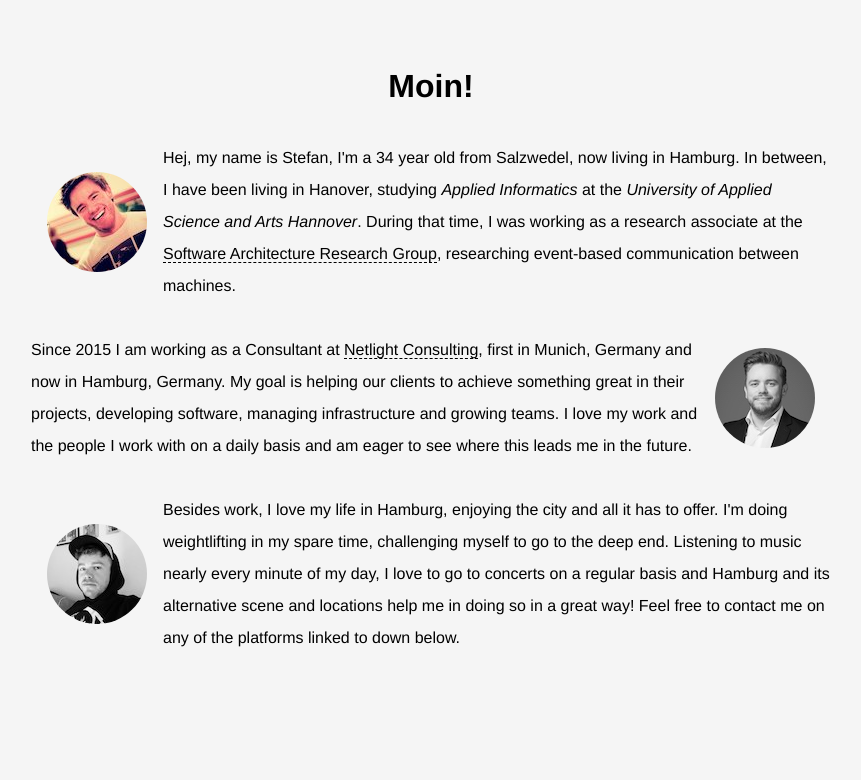
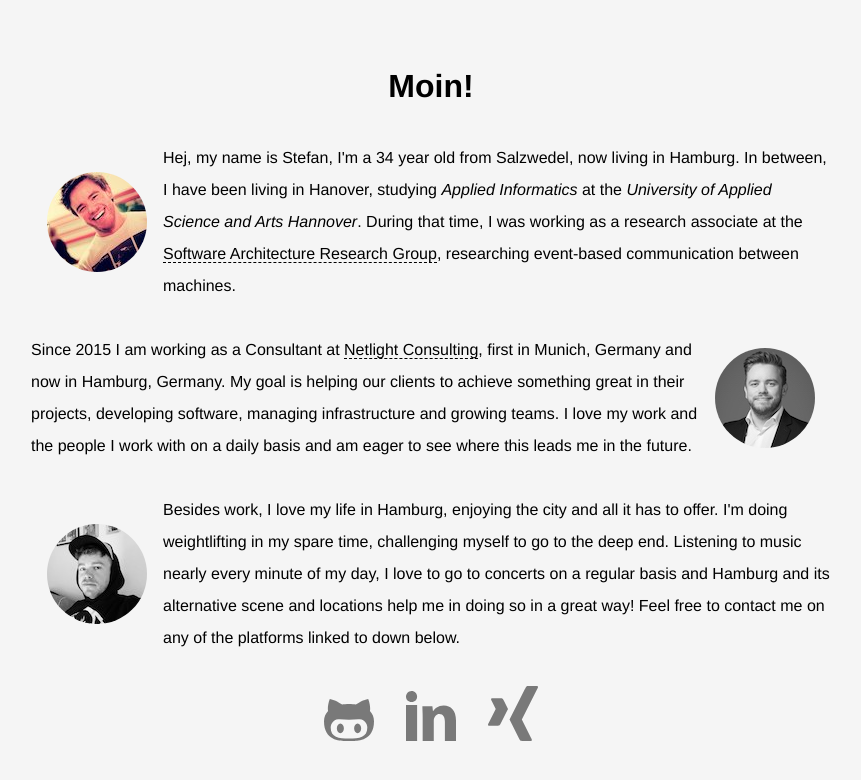
Before and after one commit to stehefan/home, a Next.js app: page / in a window 1280 px wide. Shown: the top 780 px of the page, without its empty margins (209-1070 px from the left). Built offline with nearby package versions, Linux system fonts and the light colour scheme.

Commit message:
Add social icons to index page

```diff
--- /dev/null
+++ b/components/SocialIcon/SocialIcon.module.scss
@@ -0,0 +1,19 @@
+.socialIcon {
+
+  margin: 0 1rem;
+
+  &__image {
+    display: block;
+    transition: ease-in .25s;
+    opacity: .5;
+
+    &:hover {
+      opacity: 1;
+    }
+  }
+
+  &__link {
+    border-bottom: none;
+    display: block;
+  }
+}
--- /dev/null
+++ b/components/SocialIcon/SocialIcon.module.tsx
@@ -0,0 +1,22 @@
+import styles from './SocialIcon.module.scss';
+import React from 'react';
+
+type SocialIconProps = {
+    name: string;
+    href: string;
+};
+
+const capitalizeName = (name) => {
+    return name.charAt(0).toUpperCase() + name.slice(1)
+}
+
+const SocialIcon: React.FC<SocialIconProps> = ({href, name}) => {
+    return <span className={styles.socialIcon}>
+        <a href={href} className={styles.socialIcon__link} target='_blank'>
+            <img width={50} className={styles.socialIcon__image} src={`/${name}.svg`}
+                 alt={`Link to ${capitalizeName(name)}`}/>
+        </a>
+    </span>
+};
+
+export default SocialIcon;
--- /dev/null
+++ b/components/SocialIconList/SocialIconList.module.scss
@@ -0,0 +1,9 @@
+.socialIconList {
+  display: flex;
+  justify-content: space-evenly;
+  align-items: flex-end;
+
+  @media (min-width: 850px) {
+    justify-content: center;
+  }
+}
--- /dev/null
+++ b/components/SocialIconList/SocialIconList.module.tsx
@@ -0,0 +1,10 @@
+import styles from './SocialIconList.module.scss';
+import React from 'react';
+
+const SocialIconList: React.FC = ({children}) => {
+    return <div className={styles.socialIconList}>
+        {children}
+    </div>
+};
+
+export default SocialIconList;
--- a/pages/index.tsx
+++ b/pages/index.tsx
@@ -1,5 +1,7 @@
 import Head from 'next/head';
 import InfoSection from '../components/InfoSection/InfoSection.module';
+import SocialIcon from '../components/SocialIcon/SocialIcon.module';
+import SocialIconList from '../components/SocialIconList/SocialIconList.module';
 
 const Home: React.FC = () => {
     return (
@@ -8,7 +10,6 @@ const Home: React.FC = () => {
                 <title>stefan - coding, lifting, living</title>
             </Head>
             <h1 style={{textAlign: 'center'}}>Moin!</h1>
-            <div>
             <InfoSection image={'avatar_one.jpg'}>
                 Hej, my name is Stefan, I'm a <span id="age-label">34</span> year old from Salzwedel, now living in
                 Hamburg. In between, I have been living in Hanover, studying <i>Applied Informatics</i> at the <i>University
@@ -30,7 +31,11 @@ const Home: React.FC = () => {
                 scene and locations help me in doing so in a great way! Feel free to contact me on any of the
                 platforms linked to down below.
             </InfoSection>
-            </div>
+            <SocialIconList>
+                <SocialIcon href='https://www.github.com/stehefan' name='github' />
+                <SocialIcon href='https://www.linkedin.com/in/stefan-lier-44682583/' name='linkedin' />
+                <SocialIcon href='https://www.xing.com/profile/Stefan_Lier3' name='xing' />
+            </SocialIconList>
         </>
     )
 
```
Lines whose indentation alone changed are shown as unchanged.
